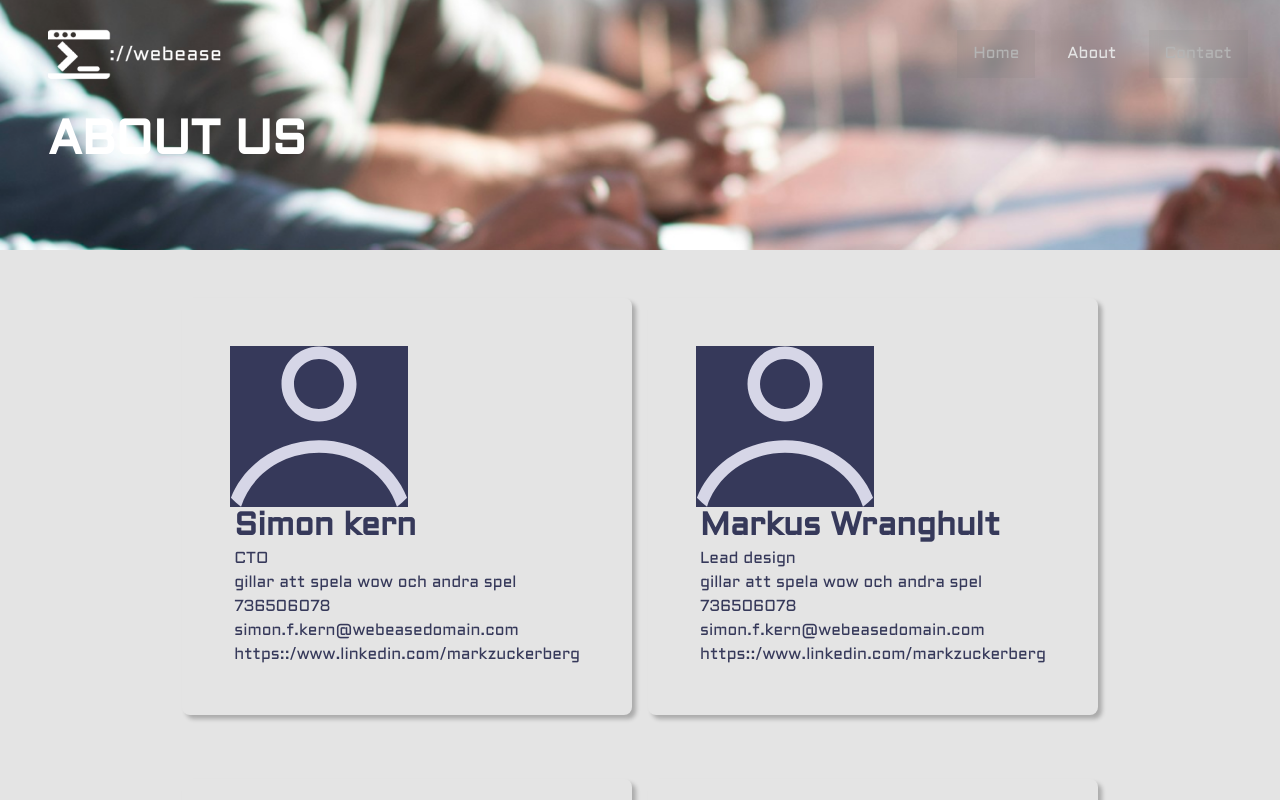
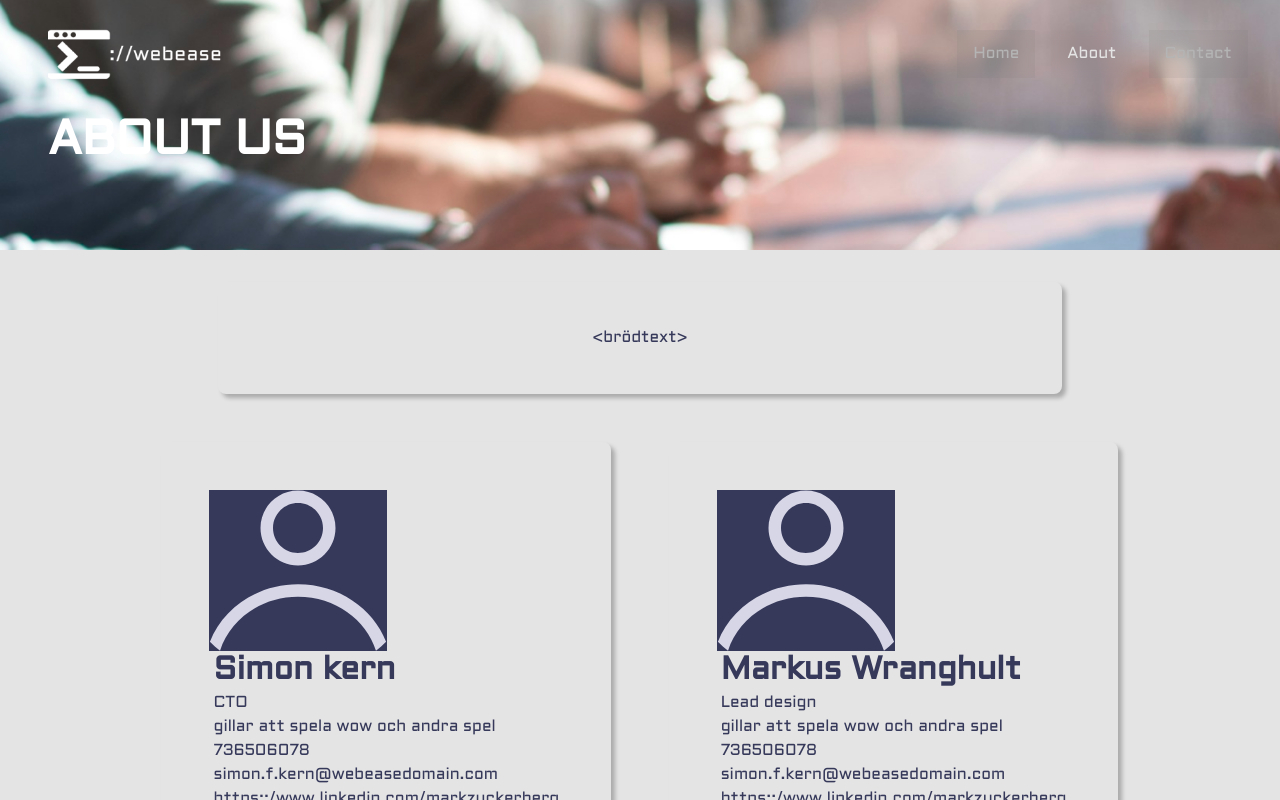
Before and after one commit to crtneko97/core_page, a Next.js app: page /about in a window 1280 px wide. Shown: the top 800 px of the page. Built offline with nearby package versions, Linux system fonts and the light colour scheme.

Commit message:
about us cards and paragraphcard

```diff
--- a/src/app/about/page.tsx
+++ b/src/app/about/page.tsx
@@ -1,11 +1,13 @@
 import EmployeeCard from '@/components/employeeCard/EmployeeCard';
 import AltHero from '@/components/hero-alt/AltHero'
+import ParagraphCard from '@/components/paragraph-card/ParagraphCard';
 import React from 'react'
 
 const About = () => {
   return (
     <>
     <AltHero imageKey={'teamwork'} title={'ABOUT US'} />
+      <ParagraphCard paragraph={'<brödtext>'} width='66%' />
     <main>
       <div className='Employee-div'>
       <EmployeeCard
--- a/src/app/page.tsx
+++ b/src/app/page.tsx
@@ -9,9 +9,11 @@ const Home = () => {
     <>
       <Hero />
       <main>
+        <div className="Feature-div">
         <FeatureCard iconKey="support" title="Support" subtext="We offer 24/7 support." />
         <FeatureCard iconKey="customizable" title="Customizable" subtext="Highly customizable features." />
         <FeatureCard iconKey="web" title="Web" subtext="Optimized for web applications." />
+        </div>
       </main>
     </>
   );
--- a/src/components/employeeCard/employeeCard.scss
+++ b/src/components/employeeCard/employeeCard.scss
@@ -3,8 +3,7 @@
 .employee-card {
     background-color: $primary-white-bg; // Assuming you have a variable for background
     border-radius: 0.5rem;
-    margin-bottom: 1rem;
-    margin-top: 2rem;
+    margin: auto;
     padding: 3rem;
     box-shadow: 4px 4px 4px rgba(0, 0, 0, 0.25); // Add drop shadow here
     text-align: right; // Align text to the right
--- /dev/null
+++ b/src/components/paragraph-card/ParagraphCard.tsx
@@ -0,0 +1,20 @@
+import React from 'react';
+import './paragraphCard.scss'; // Import the stylesheet
+
+interface ParagraphCardProps {
+    paragraph: string;
+    width?: string; // Optional prop to control width
+}
+
+const ParagraphCard: React.FC<ParagraphCardProps> = ({
+    paragraph,
+    width = 'auto' // Default width if not provided
+}) => {
+  return (
+    <div className="paragraph-card" style={{ width }}>
+      <p>{paragraph}</p>
+    </div>
+  );
+}
+
+export default ParagraphCard;
--- /dev/null
+++ b/src/components/paragraph-card/paragraphCard.scss
@@ -0,0 +1,18 @@
+@import '../../styles/variables.scss';
+
+.paragraph-card {
+    background-color: $primary-white-bg; // Matching background color
+    border-radius: 0.5rem; // Same border radius
+    margin: auto; // Center it horizontally if container allows
+    margin-top: 2rem;
+    margin-bottom: 2rem;
+    padding: 3rem; // Same padding as EmployeeCard
+    box-shadow: 4px 4px 4px rgba(0, 0, 0, 0.25); // Same box shadow
+    text-align: center; // Center the text inside
+    display: flex;
+    justify-content: center; // Center content horizontally
+    align-items: center; // Center content vertically
+    box-sizing: border-box; // Ensure padding and borders are included in width
+    color: $main-navy-dark-blue;
+    // The width will be controlled by the inline style passed from props
+}
--- a/src/styles/globals.scss
+++ b/src/styles/globals.scss
@@ -24,17 +24,18 @@ body {
 
 main {
   position: relative;
-  display: flex;
-  gap: 3rem;
-  padding: 1rem 1rem;
-  justify-content: center;
+  padding: 1rem;
   margin: 0;
   background: $primary-white;
+  display: flex;
+  justify-content: center;
 }
 
-.Employee-div {
-  justify-content: center;
+.Employee-div, .Feature-div {
   display: flex;
-  flex-wrap: wrap; // Allows wrapping of items to the next line
-  gap: 1rem; // Space between cards; adjust as needed
+  justify-content: center;  // Ensure content is centered
+  align-items: center;      // Center items vertically (if needed)
+  flex-wrap: wrap;          // Allows wrapping to the next line
+  width: 80%;
+  gap: 1rem;                // Add some space between the cards
 }
```
Also changed, not shown: src/components/listfeature/featureCard.scss (+6 -5 lines).
